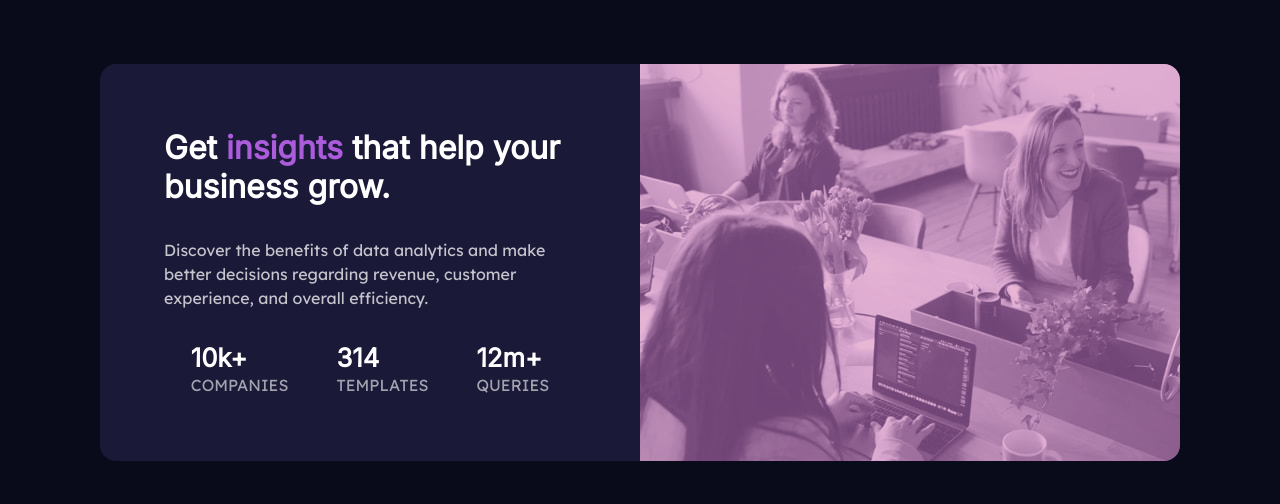
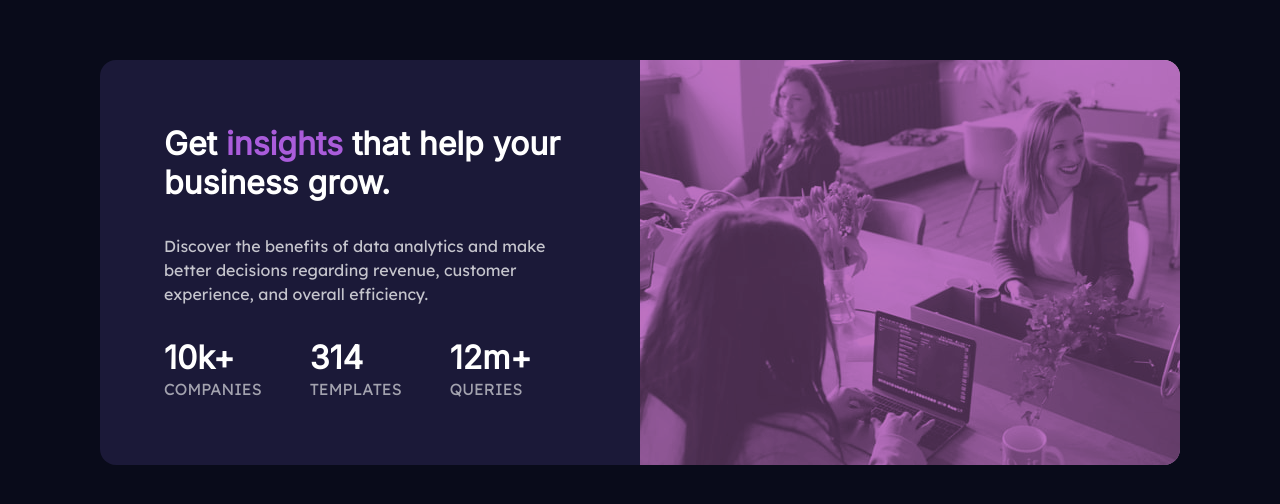
Before and after one commit to Eleansphere/stats-preview-card-component-main, a plain HTML site: page index.html in a window 1280 px wide. Shown: the part 138-642 px from the top of the page. Drawn offline with Linux system fonts and the light colour scheme.

Commit message:
first_change

```diff
--- a/index.html
+++ b/index.html
@@ -5,10 +5,7 @@
   <meta name="viewport" content="width=device-width, initial-scale=1.0"> <!-- displays site properly based on user's device -->
   <link rel="stylesheet" href="style.css">
   <link rel="icon" type="image/png" sizes="32x32" href="./images/favicon-32x32.png">
-
   <title>Frontend Mentor | Stats preview card component</title>
-
-
 </head>
 <body>
   <main>
@@ -19,24 +16,24 @@
             experience, and overall efficiency.</p>
             <div class="text-side-flex">
               <div class="text-side-flex-center">
-                <h1>10k+</h1>
+                <h2>10k+</h2>
                 <p>companies</p>
               </div>
               <div class="text-side-flex-center">
-                <h1>314</h1>
+                <h2>314</h2>
                 <p>templates</p>
               </div>
               <div class="text-side-flex-center">
-                <h1>12m+</h1>
+                <h2>12m+</h2>
                 <p>queries</p>
               </div>
             </div>
       </div>
       <div class="image-side">
        <picture>
-        <source media="(min-width: 850px)" srcset="images/image-header-desktop.jpg">
-        <source media="(min-width: 375px)" srcset="images/image-header-mobile.jpg">
-        <img src="images/image-header-desktop.jpg" alt="image-header-desktop">
+        <source media="(min-width: 850px)" srcset="/images/image-header-desktop.jpg">
+        <source media="(min-width: 375px)" srcset="/images/image-header-mobile.jpg">
+        <img src="/images/image-header-desktop.jpg" alt="image-header-desktop">
        </picture>
       </div>
     </div>
--- a/style.css
+++ b/style.css
@@ -34,7 +34,7 @@ body{
     display: flex;
     flex-direction: column;
     justify-content:space-between;
-    align-items: center;
+    align-items: flex-start;
     padding: 4rem;
     row-gap: 2rem;
     color: var(--white);
@@ -57,8 +57,8 @@ body{
     filter: blur(0.2px) brightness(1.1) hue-rotate(5deg) opacity(0.9) saturate(1.3) sepia(0.4);
 }
 .image-side img, picture{
-    opacity: 0.65;
-    z-index: -1;
+    mix-blend-mode: multiply;
+    opacity: 80%;
     top: 50%;
     left: 50%;
     transform: translate(-50%, -50%);
@@ -66,14 +66,11 @@ body{
     border-radius: 0 1rem 1rem 0;
     width: 100%;
     height: 100%;
-    max-inline-size: 100%;
-    object-fit: cover;
+    object-fit:cover;
     object-position: top center;
 }
-
-
 /* STYLING */
-h1{
+h1, h2{
     font-family: 'Inter', sans-serif;
 }
 p{
@@ -90,8 +87,8 @@ span{
     color: var(--statHeading);
     text-transform: uppercase;
 }
-.text-side-flex h1{
-    font-size: 1.6rem;
+.text-side-flex h2{
+    font-size: 2rem;
 }
 /* RESPONSIVE */
 @media screen and (max-width:850px){
@@ -120,7 +117,7 @@ span{
     .image-side img{
         border-radius: 1rem 1rem 0 0;
     }
-    h1,p{
+    h1,h2,p{
         text-align: center;
     }
 
```
